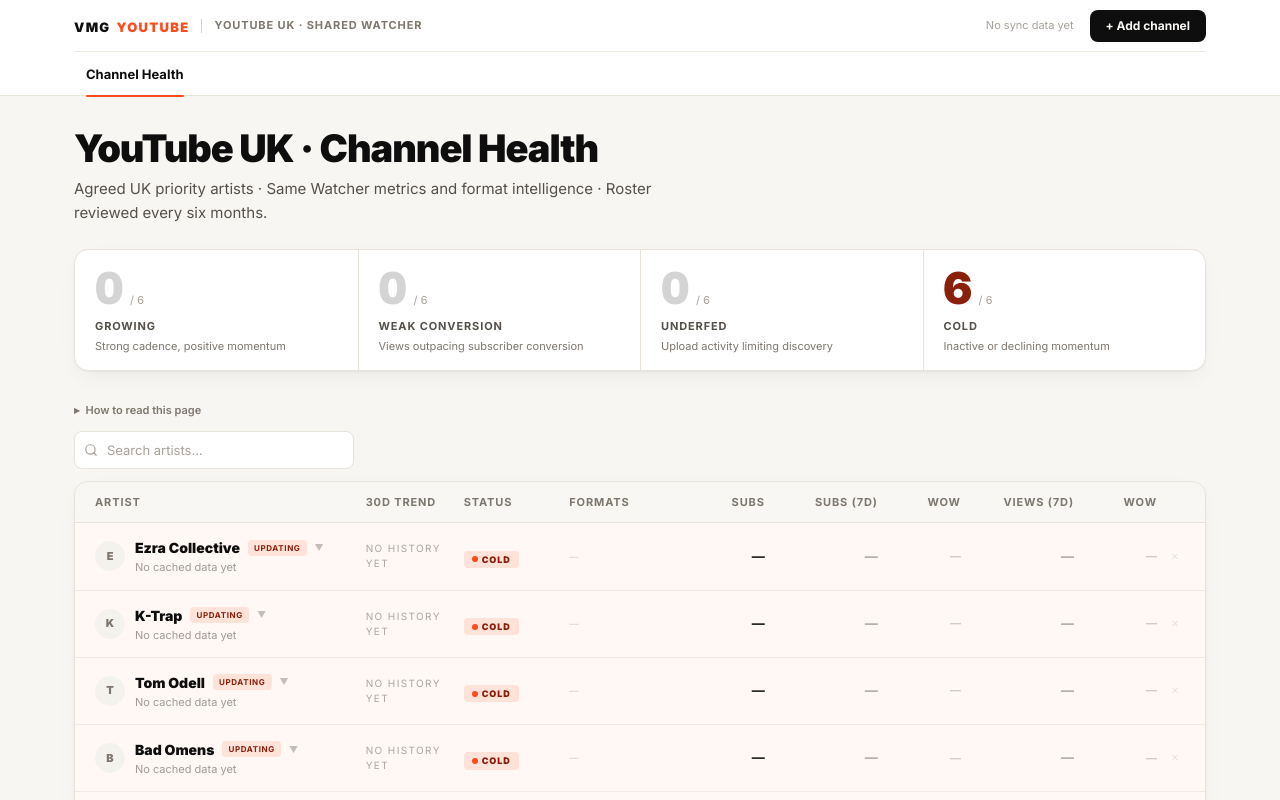
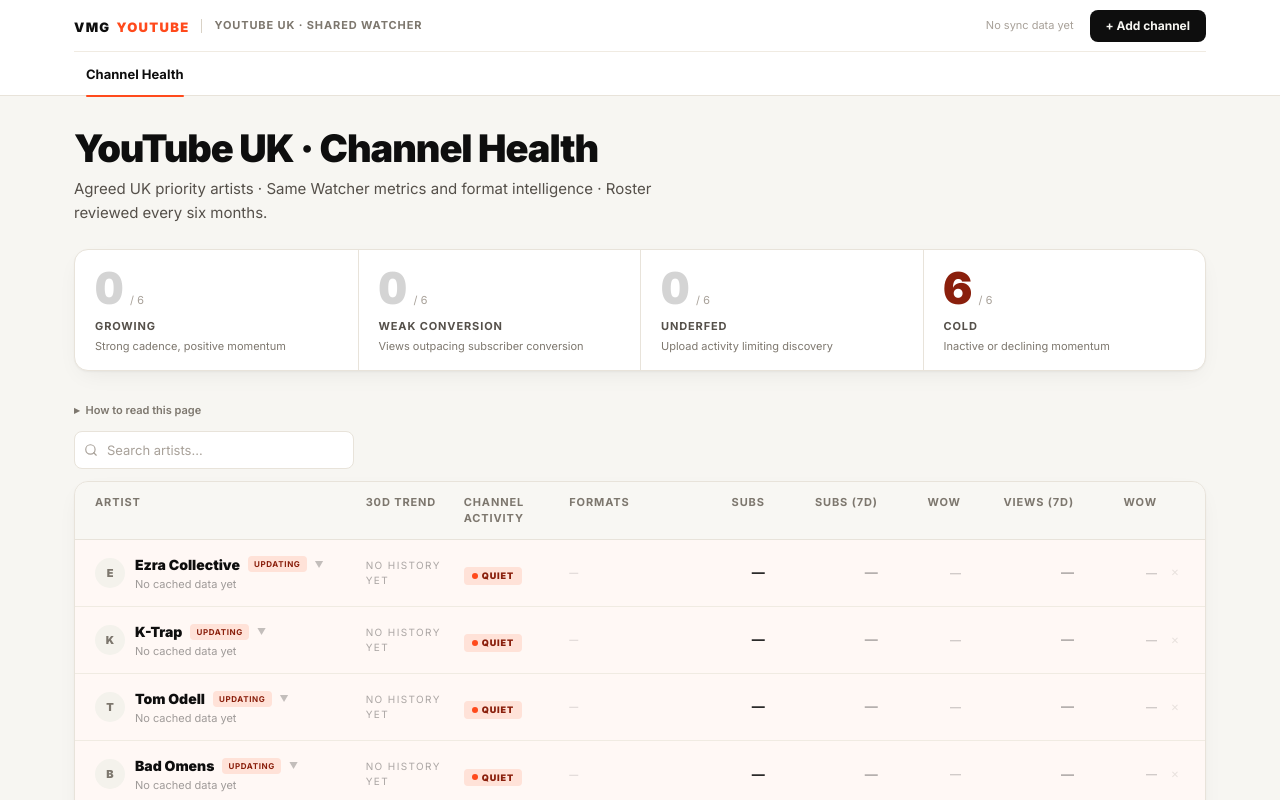
Before and after one commit to leondiaper-ai/youtube-campaign-coach, a Next.js app: page /youtube-uk in a window 1280 px wide. Shown: the top 800 px of the page. Built offline with nearby package versions, Linux system fonts and the light colour scheme.

Commit message:
Use activity-based channel labels across shared Watcher and label views

```diff
--- a/src/components/ChannelHealthBoard.tsx
+++ b/src/components/ChannelHealthBoard.tsx
@@ -106,11 +106,11 @@ const MUTED = '#E9E2D3';
 const INK = '#0E0E0E';
 
 const STATE_LABEL: Record<ChannelState, string> = {
-  HEALTHY:           'Healthy',
+  HEALTHY:           'Active',
   'WEAK CONVERSION': 'Weak Conversion',
-  BUILDING:          'Building',
-  'AT RISK':         'At Risk',
-  COLD:              'Cold',
+  BUILDING:          'Developing',
+  'AT RISK':         'Slowing',
+  COLD:              'Quiet',
 };
 
 const STATUS_STYLE: Record<ChannelState, { bg: string; fg: string; dot: string; rowBg: string }> = {
@@ -134,11 +134,11 @@ const STATUS_RANK: Record<ChannelState, number> = {
 };
 
 const STATUS_HELP: Record<ChannelState, string> = {
-  HEALTHY:           'Strong cadence and positive momentum',
+  HEALTHY:           'Consistent recent uploads and positive activity signals; not an overall health assessment',
   'WEAK CONVERSION': 'Views are growing faster than subscriber conversion',
-  BUILDING:          'Upload activity present but momentum not yet compounding',
-  'AT RISK':         'Declining momentum or extended gaps between uploads',
-  COLD:              'Long periods of inactivity or declining momentum',
+  BUILDING:          'Some recent upload activity, but not yet meeting the stronger activity threshold',
+  'AT RISK':         'Lower recent momentum or longer gaps between uploads; review the underlying figures',
+  COLD:              'Little recent publishing activity or limited observable momentum',
 };
 
 const DATA_STATUS_BADGE: Record<string, { background: string; color: string }> = {
@@ -955,7 +955,7 @@ export default function ChannelHealthBoard({
                 This board helps teams quickly monitor YouTube channel health, upload activity, and campaign momentum. Use it to spot channels needing attention, monitor active campaigns, identify strong upload cadence, and track momentum week-to-week. For deeper audience analytics and traffic source analysis, use YouTube Studio.
               </p>
             )}
-            <p><strong style={{ color: INK }}>Status</strong> — Each channel gets a health status based on upload cadence, subscriber conversion, and recent activity. Healthy channels are sorted first.</p>
+            <p><strong style={{ color: INK }}>Channel activity</strong> — Based on recent uploads, views and subscriber movement. This is not an overall assessment of channel performance. More active channels are sorted first.</p>
             <p><strong style={{ color: INK }}>Deltas &amp; WoW</strong> — 7-day subscriber and view changes, plus week-on-week momentum. A "—" means data is still building or totals are updating; hover for context.</p>
             <p><strong style={{ color: INK }}>Data quality</strong> — Badges like "Building" or "Totals updating" indicate tracking maturity. When totals haven't changed between snapshots, deltas show "—" instead of misleading numbers. Accuracy improves as daily snapshots accumulate.</p>
           </div>
@@ -1027,7 +1027,7 @@ export default function ChannelHealthBoard({
         >
           <div>Artist</div>
           <div title="Subscriber trend over the last 30 days">30d trend</div>
-          <div title="Channel health based on cadence, conversion, and activity">Status</div>
+          <div title="Based on recent uploads, views and subscriber movement, not overall channel health">Channel activity</div>
           <div title="Multiformat strategy — Shorts, Official Video, Lyric Video, Visualizer, BTS, Live Session">Formats</div>
           <div className="text-right" title="Total subscriber count">Subs</div>
           <div className="text-right" title="Subscribers gained in the last 7 days">Subs (7d)</div>
```
